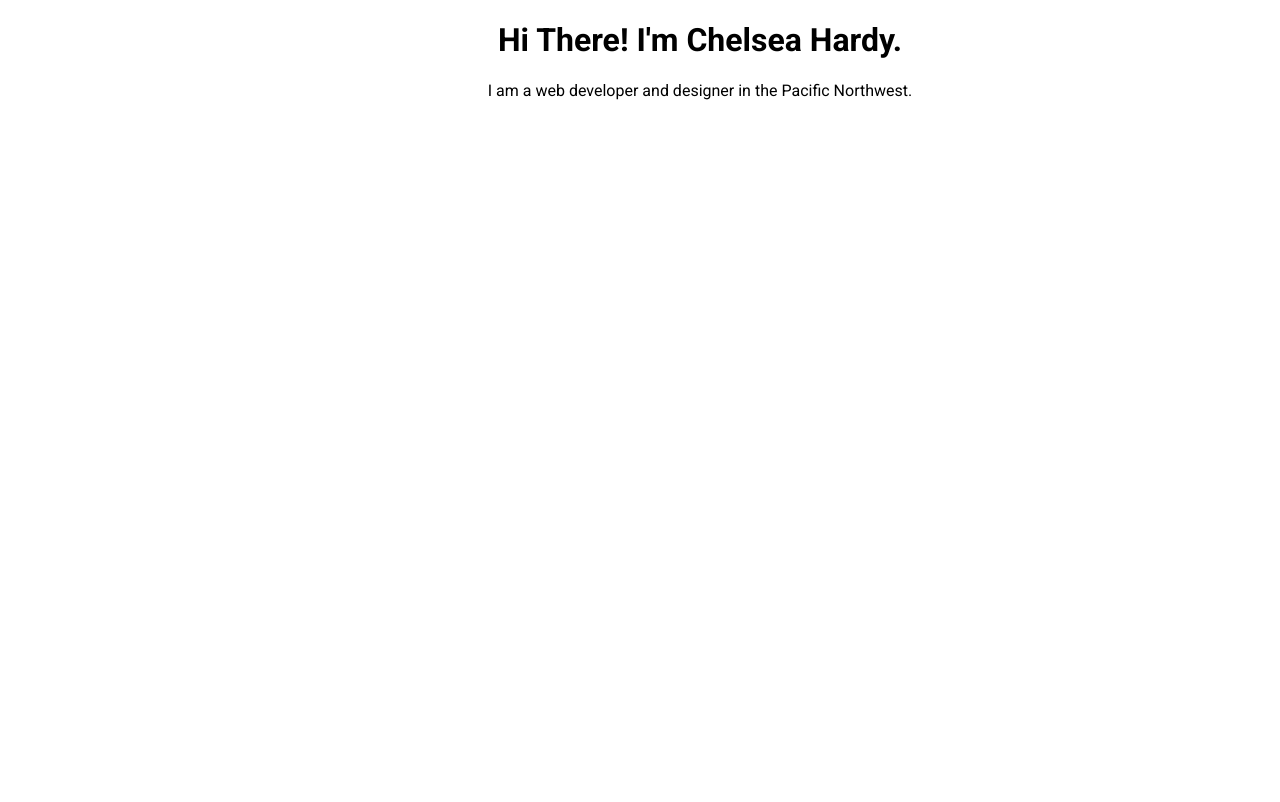
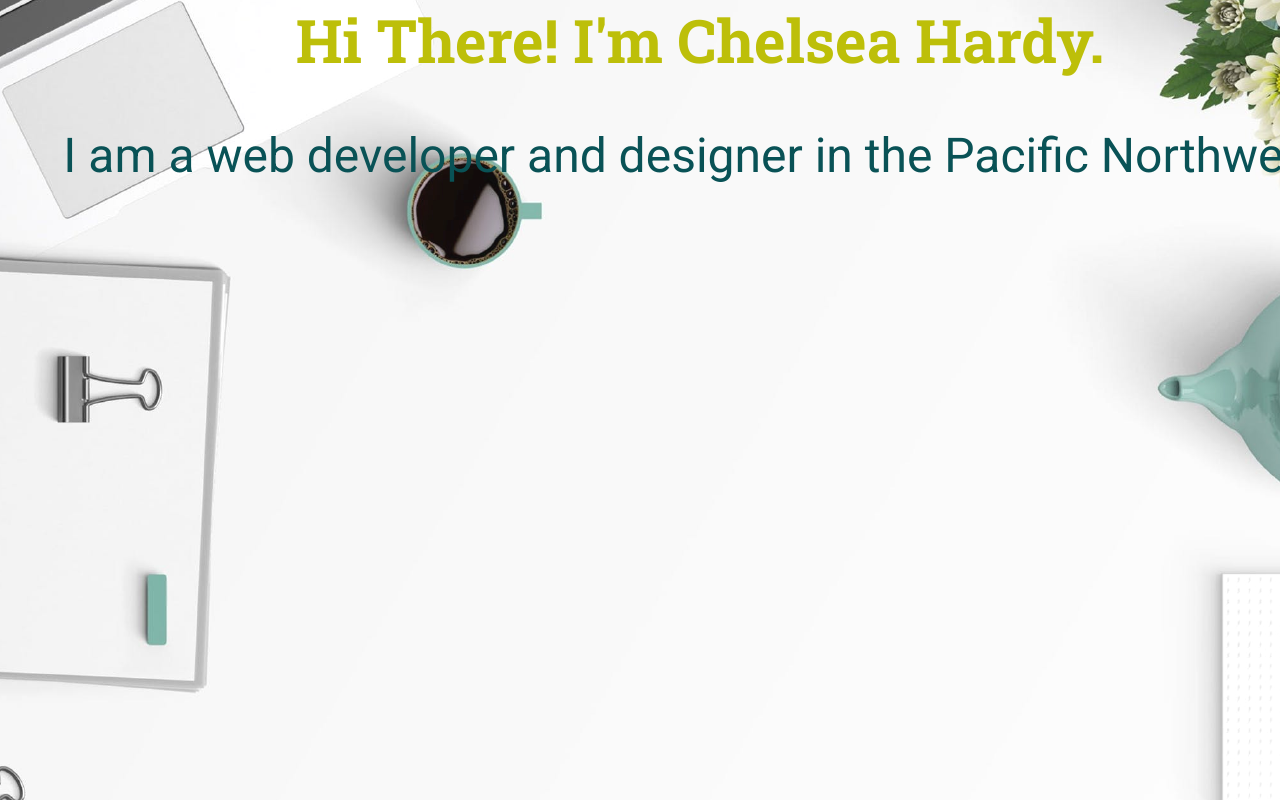
Before and after one commit to chelseakriya/my-portfolio-website, a plain HTML site: page index.html in a window 1280 px wide. Shown: the top 802 px of the page. Drawn offline with Linux system fonts and the light colour scheme.

Commit message:
started styling

```diff
--- a/css/main.css
+++ b/css/main.css
@@ -5,10 +5,7 @@ body {
   font-family: 'Roboto', sans-serif;
 }
 
-header{
-  height: 800px;
-  text-align: center;
-}
+/***** GRID *****/
 
 #work{
   height: 1450px;
@@ -35,6 +32,7 @@ h2 {
 
 .full-width {
   width: 1400px;
+  margin: 0 auto;
 }
 
 .half-width{
@@ -54,3 +52,30 @@ h2 {
   width: 550px;
   padding-left: 100px;
 }
+
+.text {
+  padding-right: 100px;
+}
+
+/***** HEADER *****/
+
+header {
+  height: 800px;
+  width: 1400px;
+  text-align: center;
+  background: url('../img/hero-image.png');
+  background-size: cover;
+}
+
+header h1 {
+  font-family: 'Roboto Slab', serif;
+  font-weight: bold;
+  color: #bdbf09;
+  font-size: 60px;
+  margin: auto;
+}
+
+header p {
+  color: #095256;
+  font-size: 48px;
+}
--- a/index.html
+++ b/index.html
@@ -6,6 +6,7 @@
         <link rel="stylesheet" href="css/normalize.css">
         <link rel="stylesheet" href="css/main.css">
         <link href="https://fonts.googleapis.com/css?family=Roboto:400,700" rel="stylesheet">
+        <link href="https://fonts.googleapis.com/css?family=Roboto+Slab:700" rel="stylesheet">
     </head>
 
     <body>
@@ -24,7 +25,7 @@
                 <div class="half-width">
                     <img class="photo" src="img/rogue-pickings-thumbnail.png" alt="Rogue Pickins" />
                 </div>
-                <div class="half-width">
+                <div class="half-width" class="text">
                     <h3>Rogue Pickings Website</h3>
                     <h3>HTML & CSS from Photoshop Design Comp</h3>
                     <p>This was a practice exercise using HTML5 & CSS to develop a website from a Photoshop (.psd) Design Comp.</p>
```
